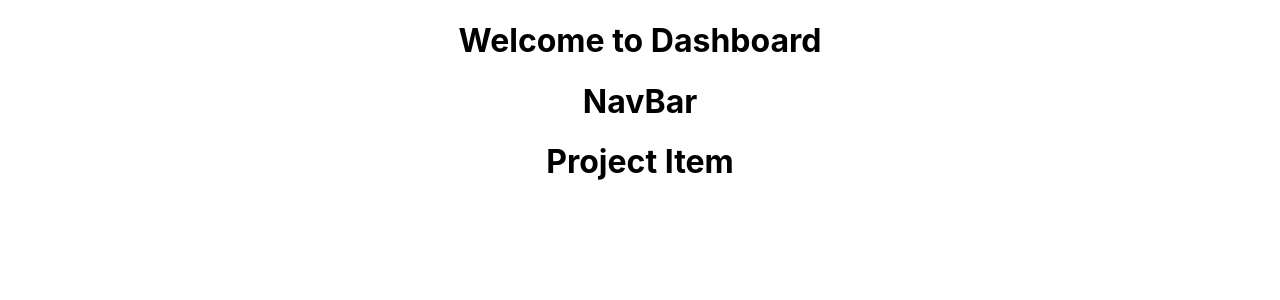
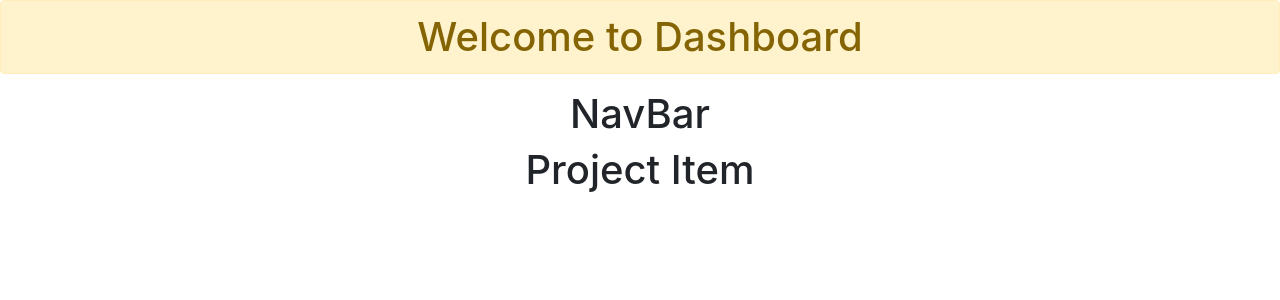
Before and after one commit to Truein/PPMToolFullStack, a React (Create React App) app in the folder ppmtool-react-client/: page / in a window 1280 px wide. Shown: the top 300 px of the page. Built offline with nearby package versions, Linux system fonts and the light colour scheme; the HTML template or start-up script is replaced by a standard one.

Commit message:
ReactJS Client App Added BootStrap

```diff
--- a/ppmtool-react-client/package.json
+++ b/ppmtool-react-client/package.json
@@ -3,6 +3,7 @@
   "version": "0.1.0",
   "private": true,
   "dependencies": {
+    "bootstrap": "^4.1.3",
     "react": "^16.6.3",
     "react-dom": "^16.6.3",
     "react-scripts": "2.1.1"
--- a/ppmtool-react-client/src/components/Dashboard.js
+++ b/ppmtool-react-client/src/components/Dashboard.js
@@ -1,12 +1,12 @@
 import React, { Component } from "react";
 import ProjectItem from "./Project/ProjectItem";
 import Header from "./Layout/Header";
-
+import "bootstrap/dist/css/bootstrap.min.css";
 class Dashboard extends Component {
   render() {
     return (
       <div>
-        <h1>Welcome to Dashboard</h1>
+        <h1 className="alert alert-warning">Welcome to Dashboard</h1>
 
         <Header />
         <ProjectItem />
```
Also changed, not shown: 1 other file (tests, documents, lock files or other folders).
